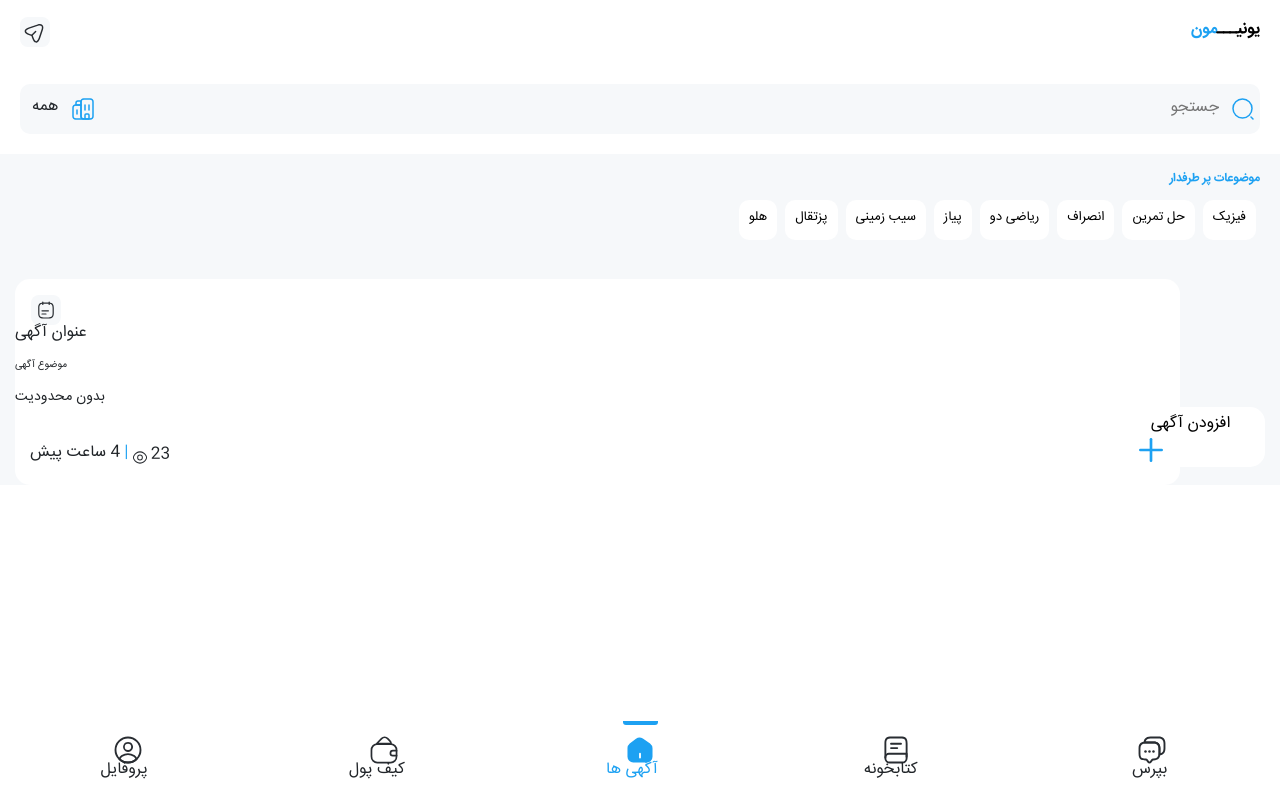
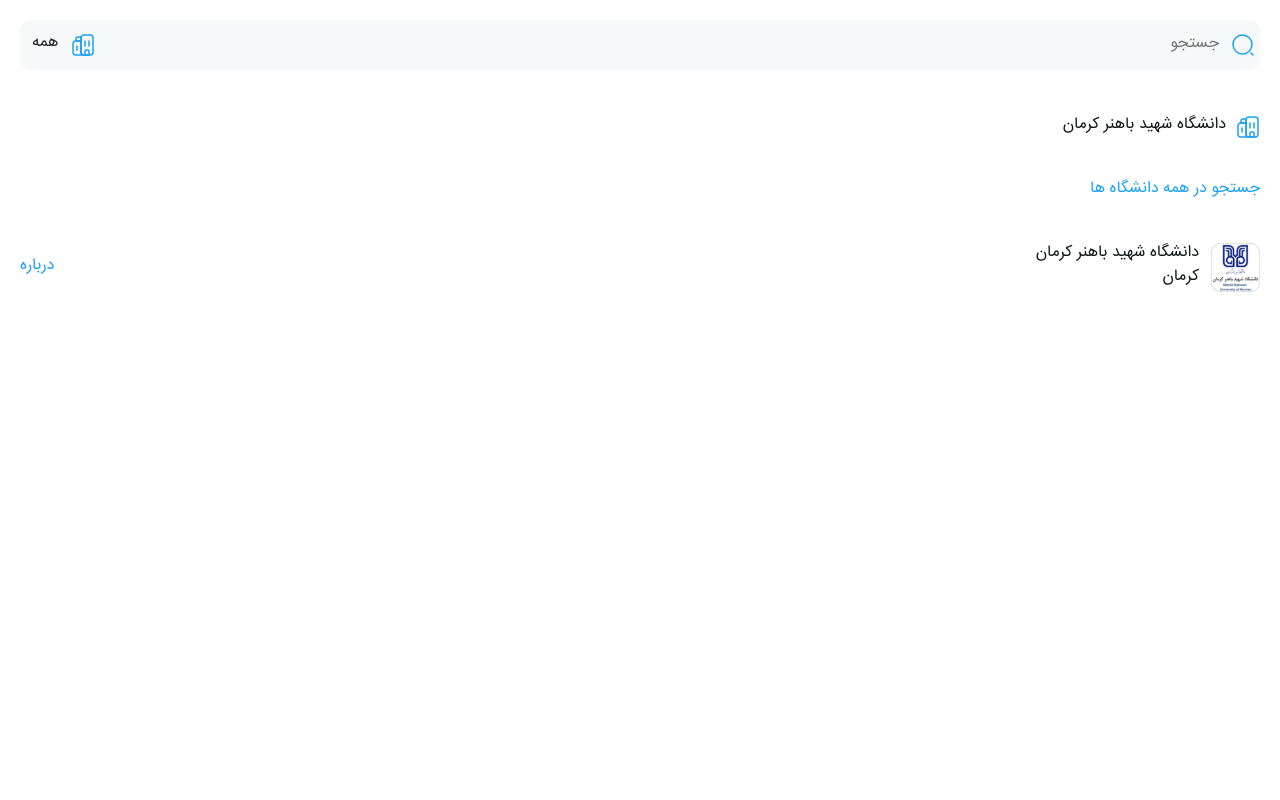
Before and after one commit to MrMohebi/unimun-client, a React (Create React App) app: page / in a window 1280 px wide. Built offline with nearby package versions, Linux system fonts and the light colour scheme.

Commit message:
SearchBar added.

```diff
--- a/src/App.js
+++ b/src/App.js
@@ -7,13 +7,17 @@
 import './assets/bootstrap/css/bootstrap.css'
 
 
+// import Navbar from "./components/Navbar/Navbar";
+// import SearchBar from "./components/SearchBar/SearchBar";
 import MainPage from "./components/_Pages/MainPage/MainPage";
+import NewAdvertisement from "./components/_Pages/NewAdvertisement/NewAdvertisement";
+import SearchPage from "./components/_Pages/SearchPage/SearchPage";
 
 function App() {
   return (
       <>
           <BrowserRouter>
-              <Route exact path='/' component={MainPage}/>
+              <Route exact path='/' component={SearchPage}/>
           </BrowserRouter>
       </>
   );
```
